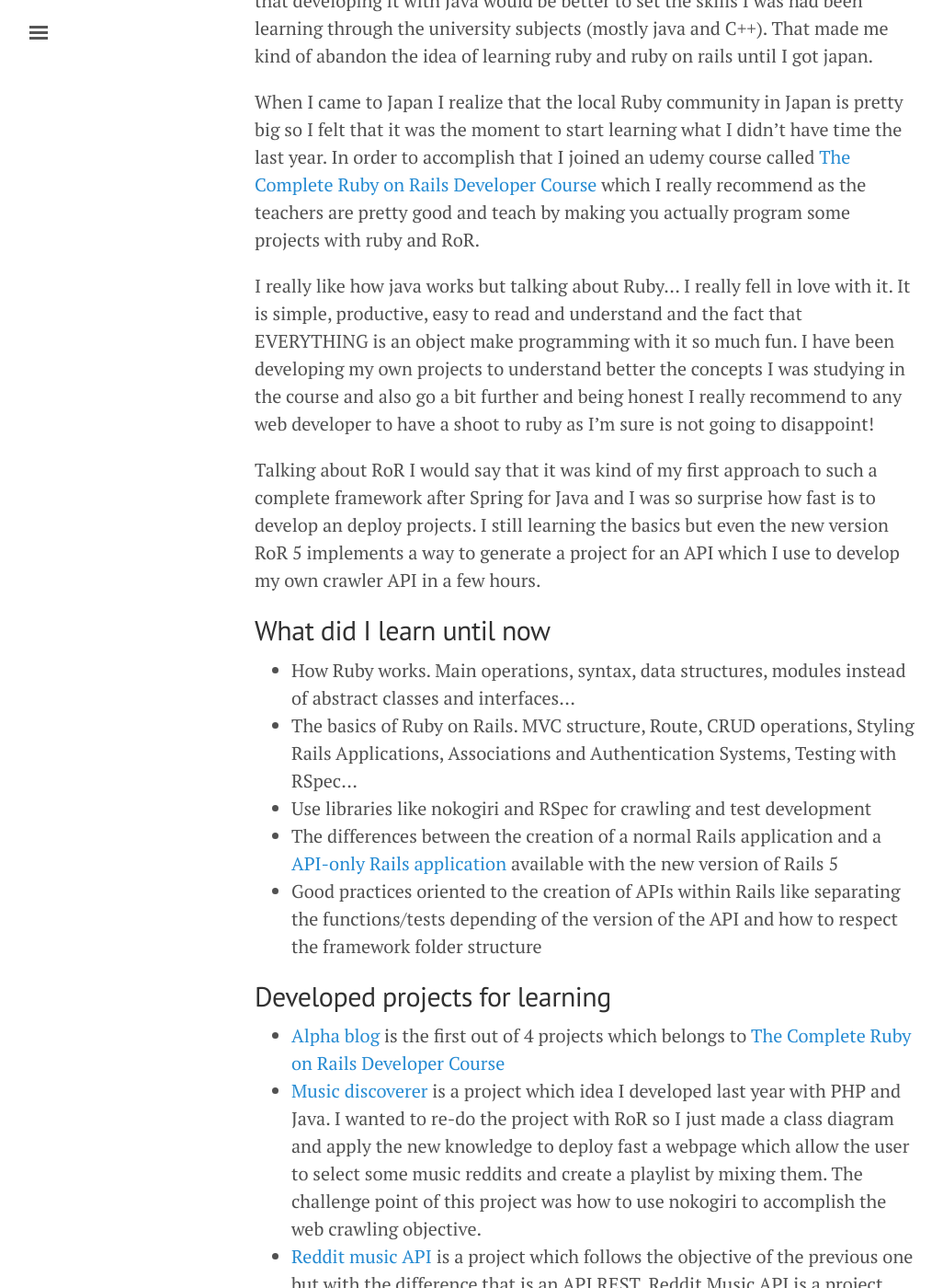
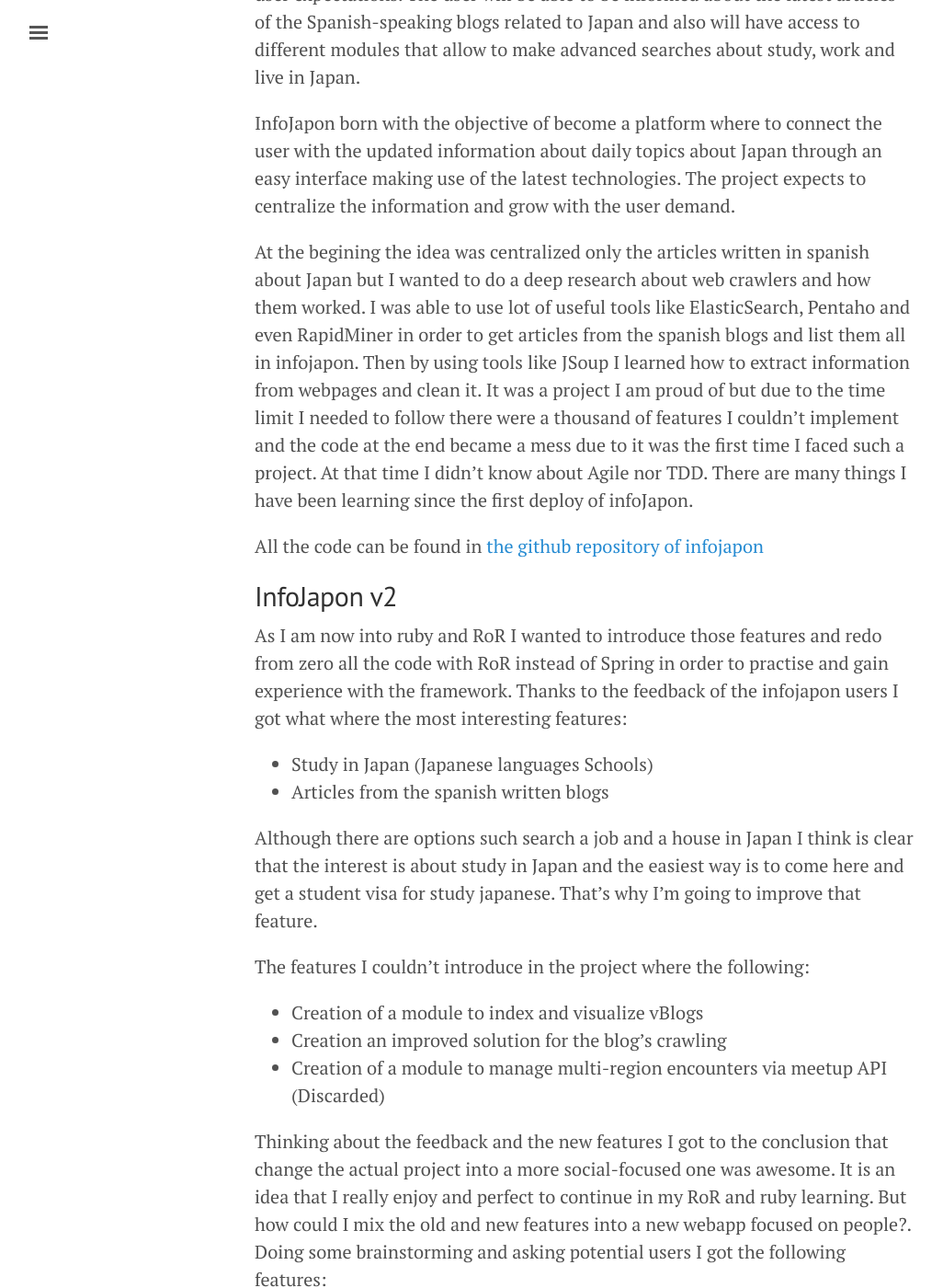
Before and after one commit to jdecastroc/jdecastroc-blog, a Jekyll site: the page built from index.html, in a window 1280 px wide and 1400 px high, scrolled down 711 px. Shown: the whole window at 92% size, without its empty margins (3-1029 px from the left). Built offline with Jekyll 4.4.1, drawn with Linux system fonts in a browser that asks for light colours; nearby versions of some CDN libraries; the list of posts is cut into pages by our own code; comment, search, counter and statistics services are not loaded; some of the changed text lies outside the part shown.

Commit message:
Post about the start of infojapon v2

```diff
--- /dev/null
+++ b/_posts/2017-08-16-infojapon-v2-planning.md
@@ -0,0 +1,65 @@
+---
+layout: post
+title: InfoJapon v2, The conception
+description: Moving forward a big project with RoR! InfoJapon v2.
+published: true
+comments: true
+category: Dev
+tags: [webdev, Ruby, Ruby on Rails, Agile]
+---
+
+<p align="center">
+  <img src="http://infojapon.com/img/logoBig.png" alt="InfoJapon v1" />
+</p>
+
+## What's InfoJapon?
+InfoJapon is an application that uses intelligent agents in order to gather relevant information from web pages related to Japan for transform the data and make it visible through a website and an android application accomplishing the user expectations. The user will be able to be informed about the latest articles of the Spanish-speaking blogs related to Japan and also will have access to different modules that allow to make advanced searches about study, work and live in Japan.
+
+InfoJapon born with the objective of become a platform where to connect the user with the updated information about daily topics about Japan through an easy interface making use of the latest technologies. The project expects to centralize the information and grow with the user demand.
+
+
+
+At the begining the idea was centralized only the articles written in spanish about Japan but I wanted to do a deep research about web crawlers and how them worked. I was able to use lot of useful tools like ElasticSearch, Pentaho and even RapidMiner in order to get articles from the spanish blogs and list them all in infojapon. Then by using tools like JSoup I learned how to extract information from webpages and clean it. It was a project I am proud of but due to the time limit I needed to follow there were a thousand of features I couldn't implement and the code at the end became a mess due to it was the first time I faced such a project. At that time I didn't know about Agile nor TDD. There are many things I have been learning since the first deploy of infoJapon.
+
+All the code can be found in [the github repository of infojapon](https://github.com/jdecastroc/punto-japon)
+
+## InfoJapon v2
+As I am now into ruby and RoR I wanted to introduce those features and redo from zero all the code with RoR instead of Spring in order to practise and gain experience with the framework. Thanks to the feedback of the infojapon users I got what where the most interesting features:
+ - Study in Japan (Japanese languages Schools)
+ - Articles from the spanish written blogs
+
+Although there are options such search a job and a house in Japan I think is clear that the interest is about study in Japan and the easiest way is to come here and get a student visa for study japanese. That's why I'm going to improve that feature.
+
+The features I couldn't introduce in the project where the following:
+- Creation of a module to index and visualize vBlogs
+- Creation an improved solution for the blog's crawling
+- Creation of a module to manage multi-region encounters via meetup API (Discarded)
+
+Thinking about the feedback and the new features I got to the conclusion that change the actual project into a more social-focused one was awesome. It is an idea that I really enjoy and perfect to continue in my RoR and ruby learning. But how could I mix the old and new features into a new webapp focused on people?. Doing some brainstorming and asking potential users I got the following features:
+- Main page listing resources
+- Resources could be whatever: articles, videos, podcasts, shared files, links...
+- Independent module focused on crawl spanish-written blogs and youtube channels to show in the main page
+- Tag and category oriented app
+- Social oriented (users, like's system, follows, discussions...)
+
+## The idea behind this post and the start
+As I continue learning by doing, getting things done wrong, refactoring, adding new knowledge... I want to document my steps in a series of posts in order to try to track all the proccess.
+First I want to set up my own project management environment with trello.
+As I want to apply some concepts I'm learning about [Agile development with Rails](https://courses.edx.org/courses/course-v1:BerkeleyX+CS169.1x+1T2017SP/course/), I started creating a [trello](www.trello.com) panel and creating the following lists:
+- List with the product backlog
+- List with the spring backlog
+- List with the current spring
+- List with In Progress
+- List with To do
+
+Then in order to track the different tasks I'm going to divide the tags into the following
+- ![#98FB98](https://placehold.it/15/98FB98/000000?text=+) `User story`
+- ![#f03c15](https://placehold.it/15/f03c15/000000?text=+) `Bug`
+- ![#1589F0](https://placehold.it/15/1589F0/000000?text=+) `Improvement`
+- ![#FFA500](https://placehold.it/15/FFA500/000000?text=+) `Issue`
+- ![#BA55D3](https://placehold.it/15/BA55D3/000000?text=+) `Task`
+- ![#FFFF00](https://placehold.it/15/FFFF00/000000?text=+) `New feature`
+
+Once the project management environment is finished, is time to start writting some user stories. First let's focus on what the main page is going to list and how. All of them are resources but some of them are going to be automatically added to the database by the web crawlers. For the next post I'm going to start then with the RoR project set up, some logic diagram and the crawlers logic, what to parse and how to automatize it.
+
+If you have any suggestion to include in the application let me know! :)
```
Also changed, not shown: project.md (+4 -3 lines), public/favicon.ico (deleted).
